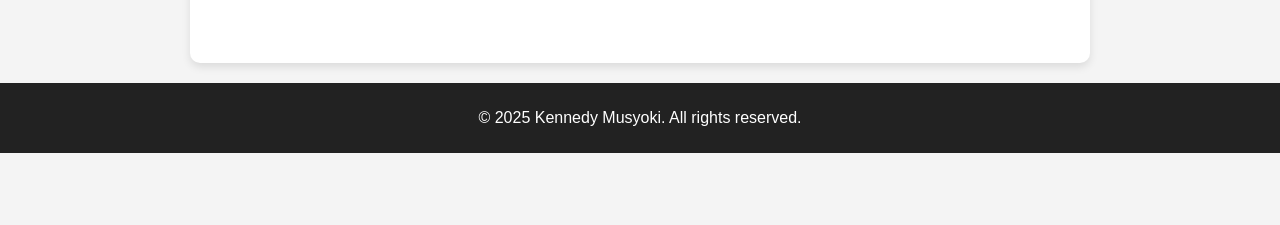
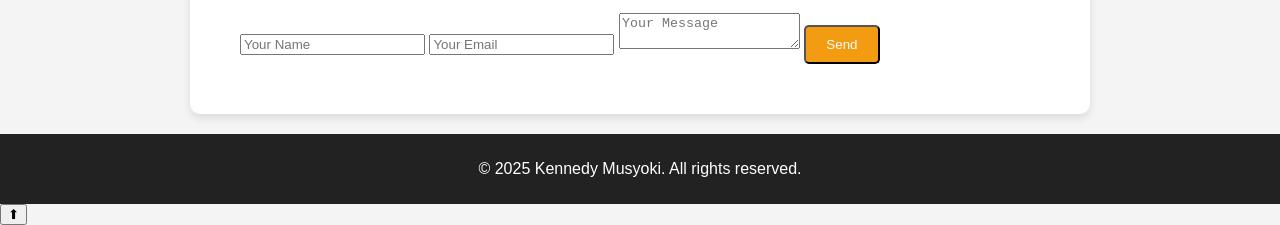
Before and after one commit to kakstalentcommunity/Web.com, a plain HTML site: page index.html in a window 1280 px wide. Shown: the part 1750-1975 px from the top of the page. Before the commit the page ends 1903 px from the top, so only its background shows below. Drawn offline with Linux system fonts and the light colour scheme.

Commit message:
Update index.html

```diff
--- a/index.html
+++ b/index.html
@@ -61,6 +61,13 @@
         <p><i class="fas fa-envelope"></i> kennez876@gmail.com</p>
         <p><i class="fas fa-phone"></i> 0750052006</p>
         <p><i class="fab fa-linkedin"></i> <a href="https://www.linkedin.com/in/kennedy-musyoki" target="_blank">LinkedIn</a></p>
+        <form id="contactForm">
+    <input type="text" id="name" placeholder="Your Name" required>
+    <input type="email" id="email" placeholder="Your Email" required>
+    <textarea id="message" placeholder="Your Message" required></textarea>
+    <button type="submit" class="btn">Send</button>
+</form>
+<div id="formStatus"></div>
     </section>
 
     <footer>
@@ -68,5 +75,6 @@
     </footer>
 
     <script src="script.js"></script>
+    <button id="scrollTopBtn">⬆</button>
 </body>
 </html>
```
